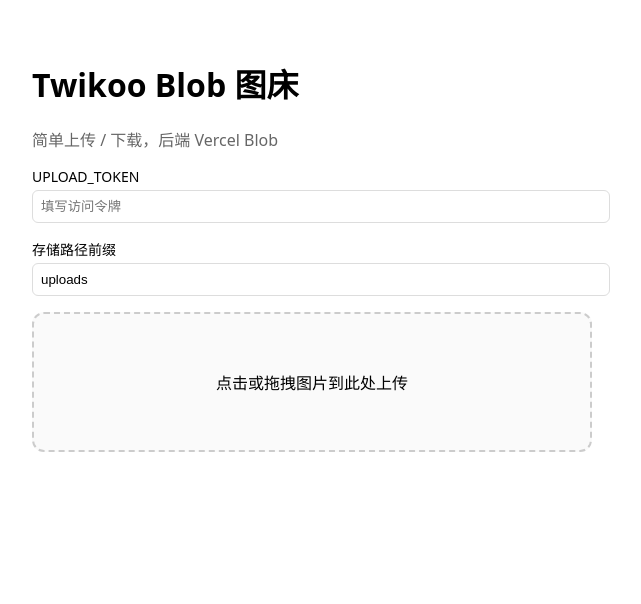
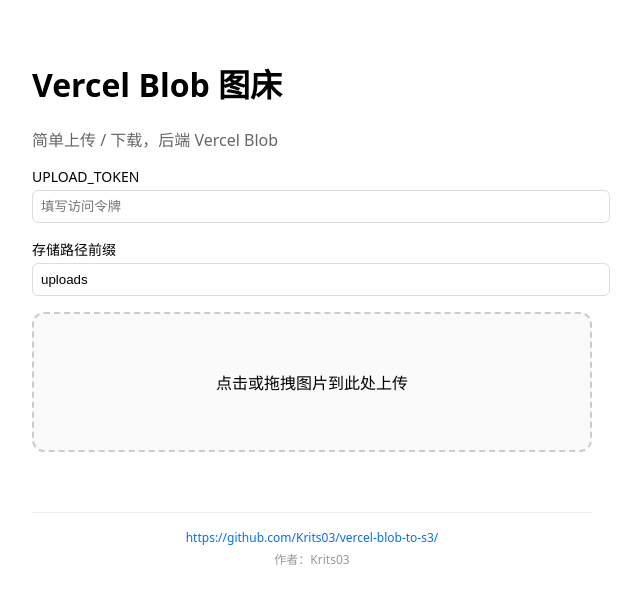
Before and after one commit to Krits03/vercel-blob-to-s3, a Next.js app in the folder vercel/: page / in a window 1280 px wide. Shown: the top 604 px of the page, without its empty margins (328-969 px from the left). Built offline with nearby package versions, Linux system fonts and the light colour scheme.

Commit message:
feat: S3方式调用Vercel Blob存储
Co-authored-by: traeagent <traeagent@users.noreply.github.com>

```diff
--- a/vercel/app/page.tsx
+++ b/vercel/app/page.tsx
@@ -86,7 +86,7 @@
 
   return (
     <main style={{ maxWidth: 560, margin: "60px auto", fontFamily: "system-ui, sans-serif" }}>
-      <h1>Twikoo Blob 图床</h1>
+      <h1>Vercel Blob 图床</h1>
       <p style={{ color: "#666" }}>简单上传 / 下载，后端 Vercel Blob</p>
 
       <div style={{ marginBottom: 16 }}>
@@ -176,6 +176,15 @@
           </div>
         </div>
       )}
+
+      <footer style={{ marginTop: 60, textAlign: "center", fontSize: 12, color: "#999", borderTop: "1px solid #eee", paddingTop: 16 }}>
+        <p style={{ margin: "0 0 4px" }}>
+          <a href="https://github.com/Krits03/vercel-blob-to-s3/" target="_blank" rel="noreferrer" style={{ color: "#0070f3", textDecoration: "none" }}>
+            https://github.com/Krits03/vercel-blob-to-s3/
+          </a>
+        </p>
+        <p style={{ margin: 0 }}>作者：Krits03</p>
+      </footer>
     </main>
   );
 }
```
